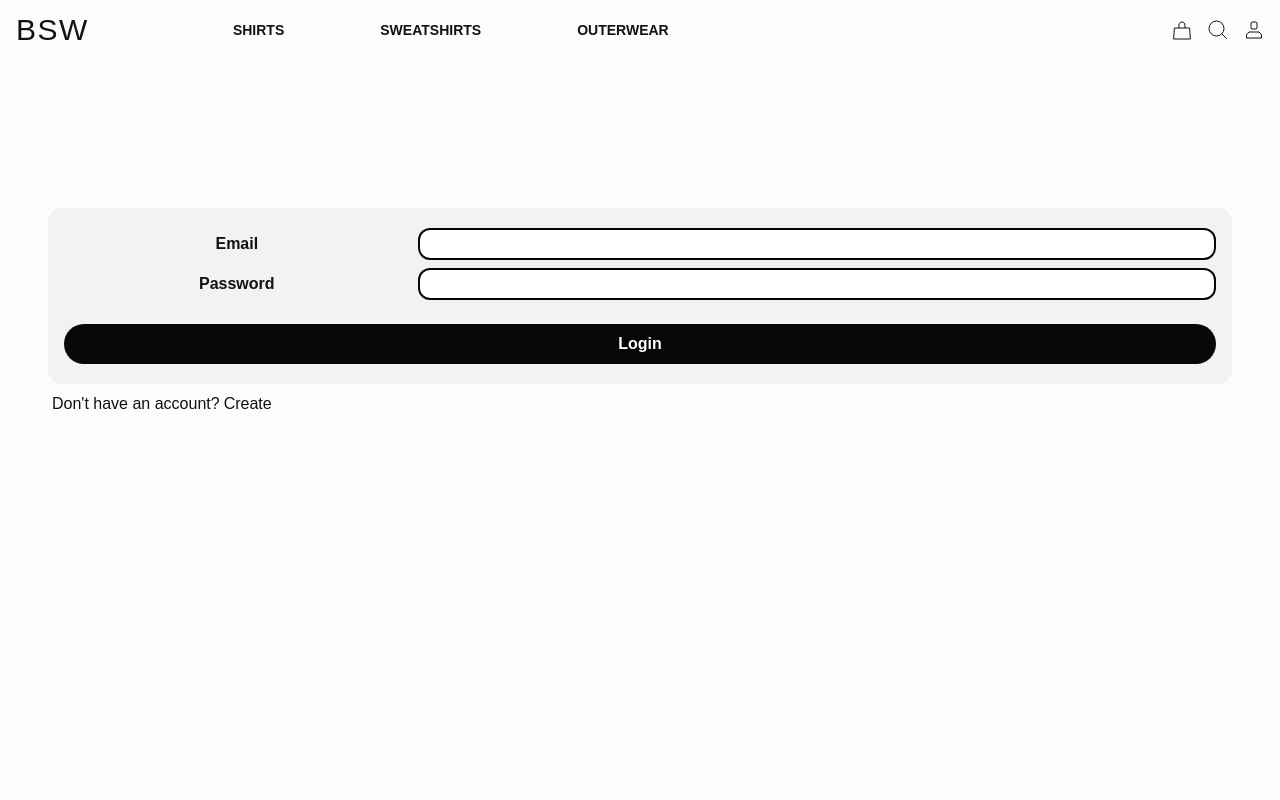
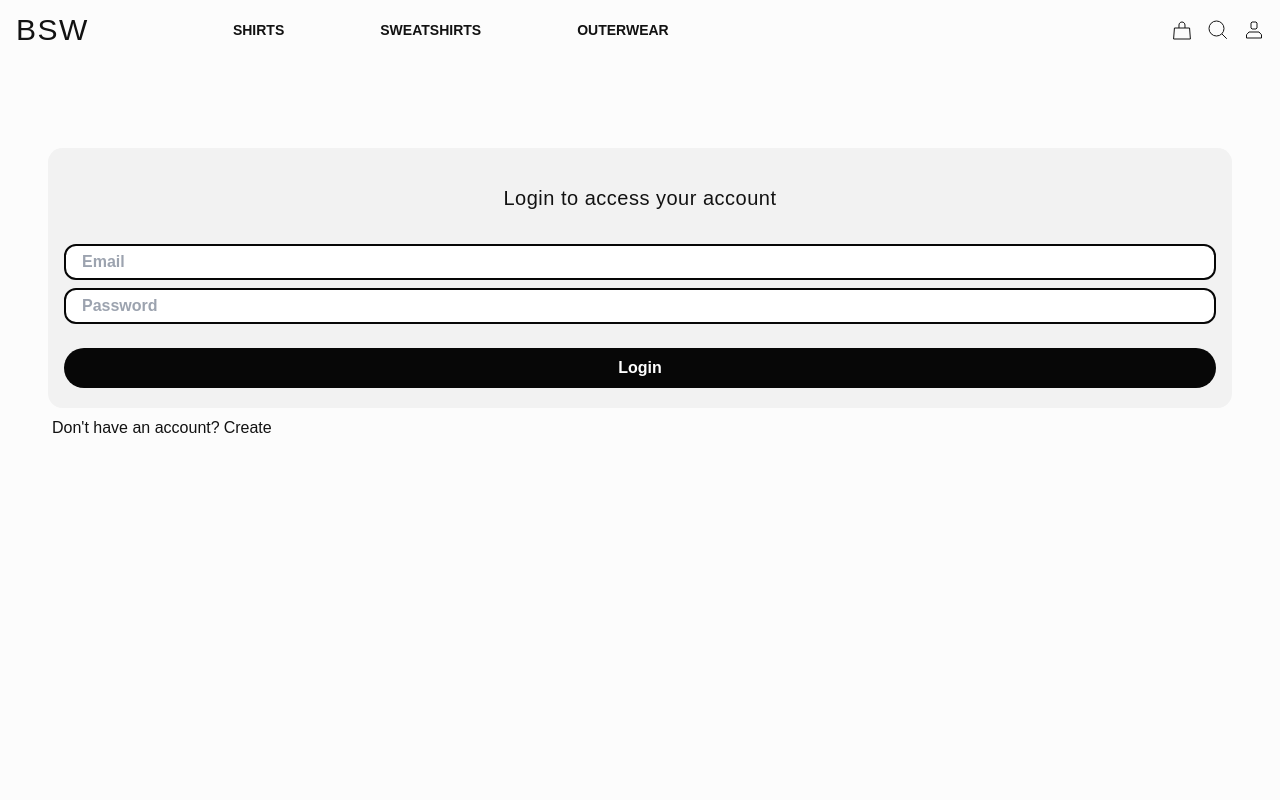
Before and after one commit to duncanmatt/ecomm_next, a Next.js app: page /Login in a window 1280 px wide. Shown: the top 800 px of the page. Built offline with nearby package versions, Linux system fonts and the light colour scheme; no server answers.

Commit message:
login form styling

```diff
--- a/src/pages/Login.tsx
+++ b/src/pages/Login.tsx
@@ -42,41 +42,45 @@ const Login = () => {
   return (
     <Layout>
       <div className='min-h-main'>
-        <div className='mt-[160px]'>
+        <div className='mt-[100px]'>
           <div className='flex flex-col justify-center p-3rem'>
-            <div className='flex px-4 py-5 bg-95 rounded-sm'>
+            <div className='flex flex-col px-4 py-5 bg-95 rounded-sm'>
+              <h6 className='w-full text-center text-xl pt-1rem pb-2rem tracking-wide'>
+                Login to access your account
+              </h6>
               <form
                 className='justify-between flex flex-1 gap-3 flex-col '
                 onSubmit={handleSubmit}
               >
-                <div className='flex flex-col flex-1 gap-2'>
-                  <span className='flex flex-row gap-2 items-center h-8'>
-                    <label
-                      className='text-center font-semibold basis-30'
-                      htmlFor='email'
-                    >
-                      Email
-                    </label>
+                <div className='flex flex-col flex-1 '>
+                  <span className='h-9 mb-2'>
+                    <label className='font-semibold' htmlFor='email'>
                       <input
-                      className='rounded-xl border-2 bg-inherit border-b rounded-xs flex flex-1 h-full flex-0 px-4'
+                        className='rounded-xl border-2 bg-inherit border-b rounded-xs flex h-full w-full px-4'
                         type='email'
                         id='email'
                         name='email'
+                        placeholder='Email'
+                        aria-aria-placeholder='Email'
+                        required
                       />
+                    </label>
                   </span>
-                  <span className='flex flex-row gap-2 items-center h-8'>
+                  <span className='h-9'>
                     <label
-                      className=' text-center font-semibold basis-30'
+                      className='font-semibold basis-30'
                       htmlFor='password'
                     >
-                      Password
-                    </label>
                       <input
-                      className='rounded-xl border-2 bg-inherit border-b rounded-xs flex flex-1 h-full flex-0 px-4'
+                        className='rounded-xl border-2 bg-inherit border-b rounded-xs flex w-full h-full px-4'
                         type='password'
                         id='password'
                         name='password'
+                        placeholder='Password'
+                        aria-placeholder='Password'
+                        required
                       />
+                    </label>
                   </span>
                 </div>
                 <div className='pt-3'>
--- a/src/pages/_app.tsx
+++ b/src/pages/_app.tsx
@@ -15,7 +15,7 @@ const loaderProps: NextTopLoaderProps = {
   crawlSpeed: 200,
   easing: 'ease',
   speed: 200,
-  shadow: '0 0 6px #555555, 0 0 3px #aeaeae',
+  shadow: '',
 };
 
 export default function App({
```
Lines whose indentation alone changed are shown as unchanged.
